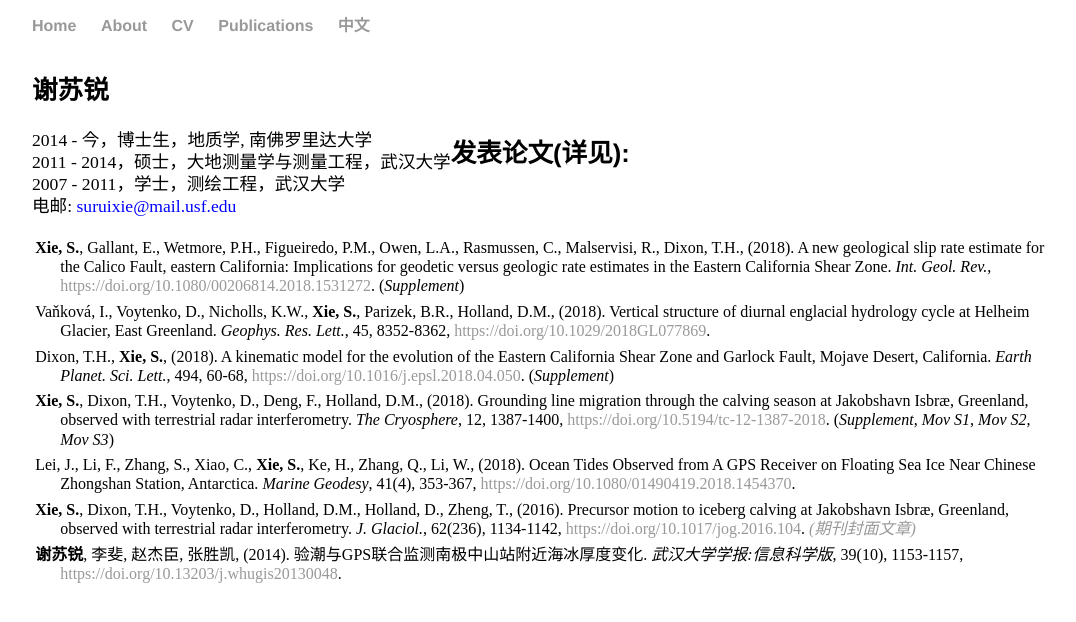
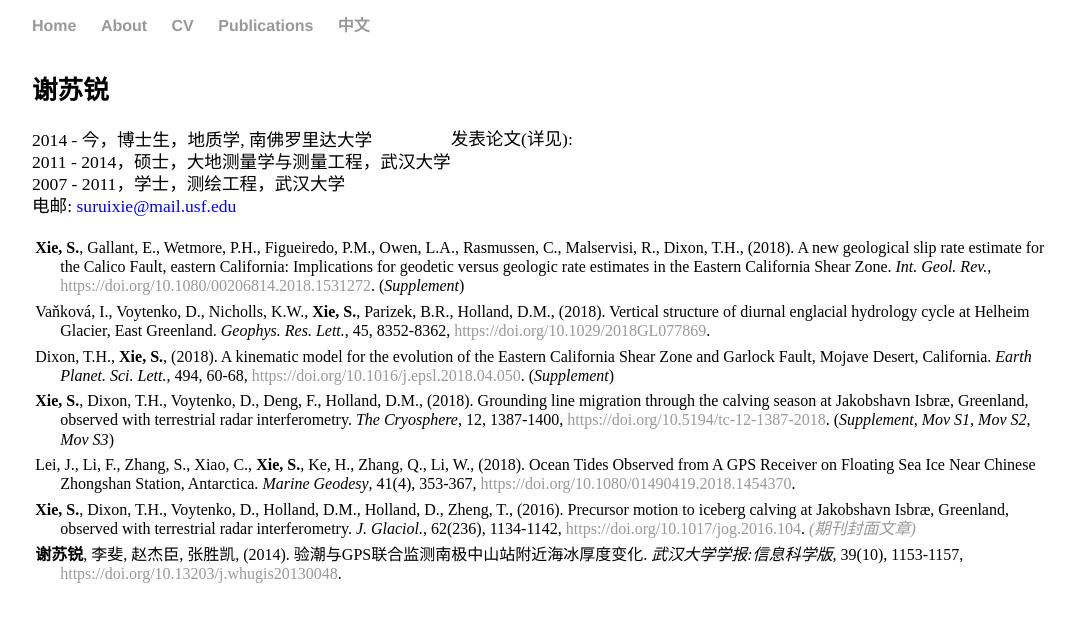
Before and after one commit to suruixie/suruixie.github.io, a Jekyll site: the page built from Chinese/index.html, in a window 1280 px wide. Shown: the top 622 px of the page, without its empty margins (96-1172 px from the left). Built offline with Jekyll 4.4.1, drawn with Linux system fonts in a browser that asks for light colours; a style sheet for code colours, icons or effects is not loaded.

Commit message:
Update index.html

```diff
--- a/Chinese/index.html
+++ b/Chinese/index.html
@@ -14,8 +14,8 @@
 		    <a href="mailto:suruixie@mail.usf.edu" style="color:#0000FF;">suruixie@mail.usf.edu</a> <br>
             </p>
         </div>
-	<div class="sideText p">
-		<h4 style="margin-top:1em;margin-bottom:0.2em;">发表论文(详见<a  href="https://scholar.google.com/citations?hl=en&user=kF4StsMAAAAJ&view_op=list_works"><i class="ai ai-google-scholar ai-2x"></i></a>): </h4>
+	<div class="sideText">
+		<p style="margin-top:1em;margin-bottom:0.3em;">发表论文(详见<a  href="https://scholar.google.com/citations?hl=en&user=kF4StsMAAAAJ&view_op=list_works"><i class="ai ai-google-scholar ai-2x"></i></a>): </p>
 		<p  class="publist" style="font-size:1.0em;">
 			<strong>Xie, S.</strong>, Gallant, E., Wetmore, P.H., Figueiredo, P.M., Owen, L.A., Rasmussen, C., Malservisi, R., Dixon, T.H., (2018). A new geological slip rate estimate for the Calico Fault, eastern California: Implications for geodetic versus geologic rate estimates in the Eastern California Shear Zone. <em>Int. Geol. Rev.</em>, <a href="https://doi.org/10.1080/00206814.2018.1531272">https://doi.org/10.1080/00206814.2018.1531272</a>.  (<em><a href="../files/2018/Xie_2018_IGR_supp.pdf" style="color:#000000;">Supplement</a></em>)<br>
 		<p  class="publist" style="font-size:1.0em;">
```
